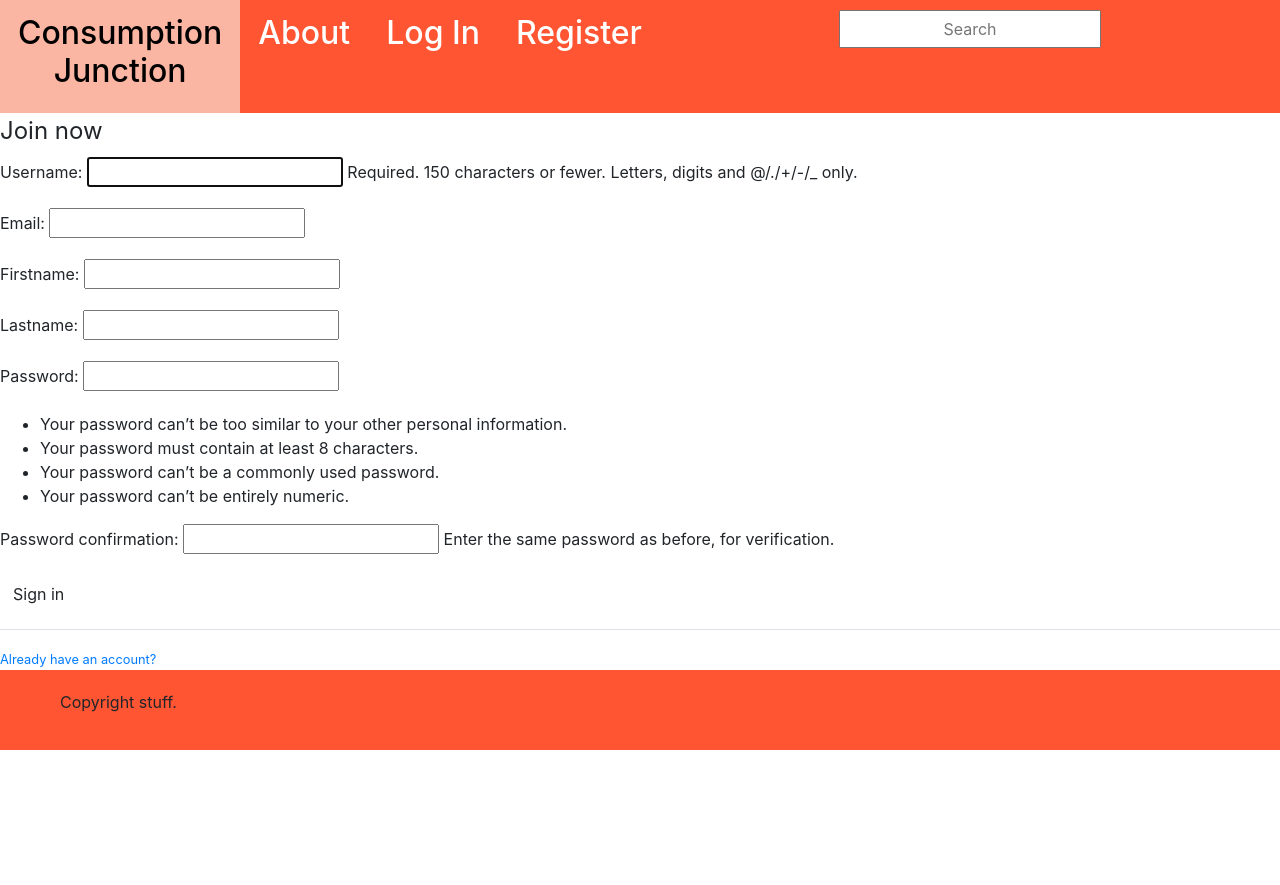
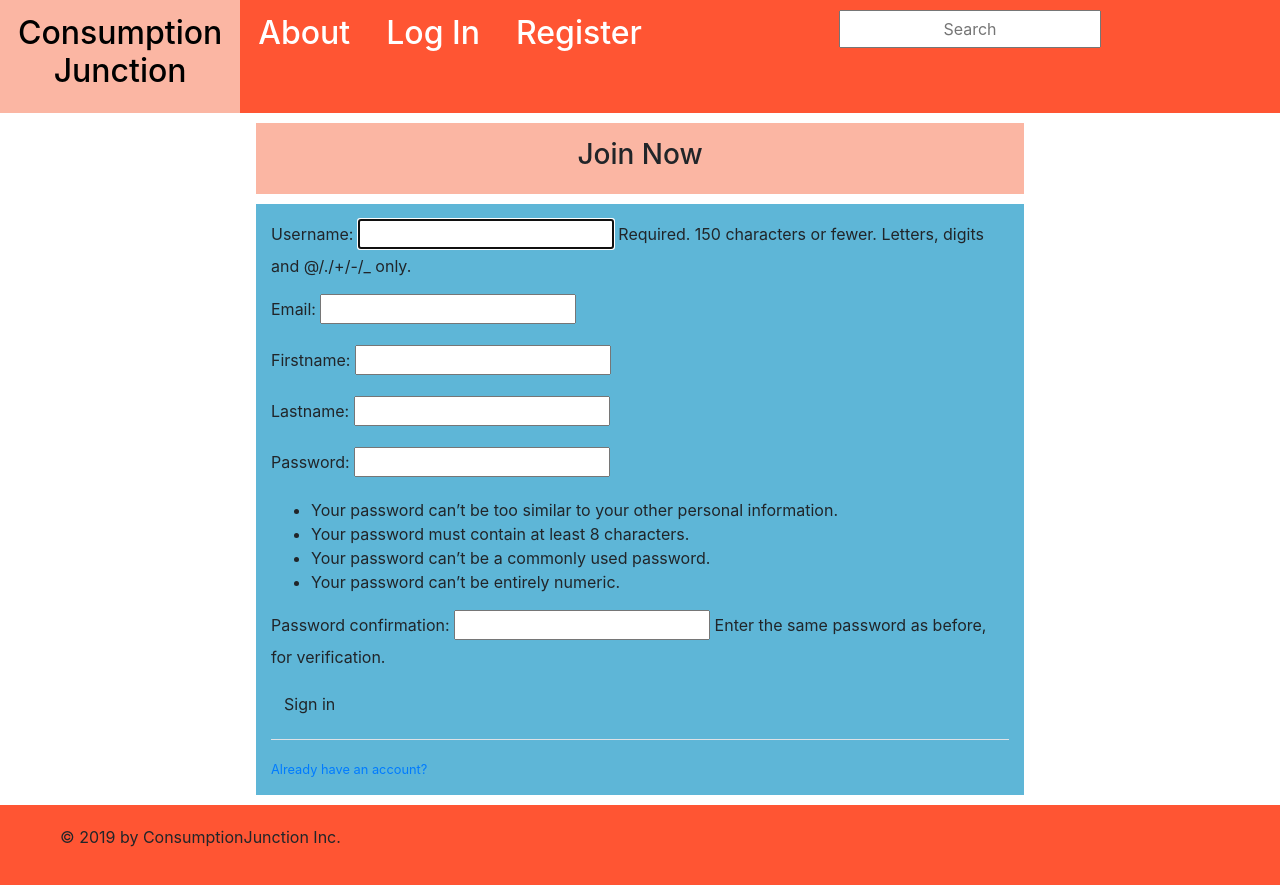
Before and after one commit to ArrDeeM/ConsumptionJunction, a Django app: page /register/ in a window 1280 px wide. Before the commit the page ends 750 px from the top, so only its background shows below. Run offline with Django 3.2, Linux system fonts and the light colour scheme; some libraries are stand-ins or nearby versions.

Commit message:
updated HTML files and style sheet

```diff
--- a/NewSite/recipes/static/recipes/StyleSheet.css
+++ b/NewSite/recipes/static/recipes/StyleSheet.css
@@ -14,14 +14,16 @@
   padding: .3em;
   border-radius: 3px;
   flex: 1;
+  border: 3px dotted #FF5533;
 }
 .about {
 	text-align: center;
+	background: #FBB6A3;
 	display:block;
 	text-align:center;
 	margin: 10px auto;
 	width: 60%;
-	border: 3px solid #5EB6D7;
+	border: 3px dashed #5EB6D7;
 	padding: 40px;
 }
 
@@ -50,9 +52,32 @@
 	background-color: #5EB6D7;
 	text-align: center;
 	display:block;
-	text-align:center;
 	margin: 10px auto;
 	width: 60%;
 	border: 3px solid #5EB6D7;
 	padding: 40px;
 }
+.signin {
+	padding: 15px;
+	width: 60%;
+	background-color: #FBB6A3;
+	display:block;
+	margin: 10px auto;
+	text-align: center;
+}
+.account {
+	background-color: #5EB6D7;
+	padding:15px;
+	text-align:center;
+	display:block;
+	margin: 10px auto;
+	width: 60%;
+}
+.join {
+	background-color: #5EB6D7;
+	padding:15px;
+	text-align:left;
+	display:block;
+	margin: 10px auto;
+	width: 60%;
+}
--- a/NewSite/recipes/templates/recipes/base.html
+++ b/NewSite/recipes/templates/recipes/base.html
@@ -31,7 +31,7 @@
         </body>
 
 		<footer style = "background-color: #FF5533; padding: 20px 60px">
-		<p>Copyright stuff.</p>
+		<p>&copy; 2019 by ConsumptionJunction Inc. </p>
 		</footer>
     </body>
 </html>
--- a/NewSite/users/templates/users/register.html
+++ b/NewSite/users/templates/users/register.html
@@ -1,9 +1,11 @@
 {% extends "recipes/base.html" %}
 {% block content %}
-    <div class="content-section">
+	<div class="signin">
+		<h3>Join Now</h3>
+	</div>
+    <div class="join">
         <form method="POST" class="content-section">
             {% csrf_token %}
-            <legend>Join now</legend>
             {{ form.as_p }}
             <div class = "form-group">
                 <Button class="btn btn-online-info" type="submit">Sign in</Button>
```
Also changed, not shown: NewSite/users/templates/users/signIn.html (+6 -2 lines).
